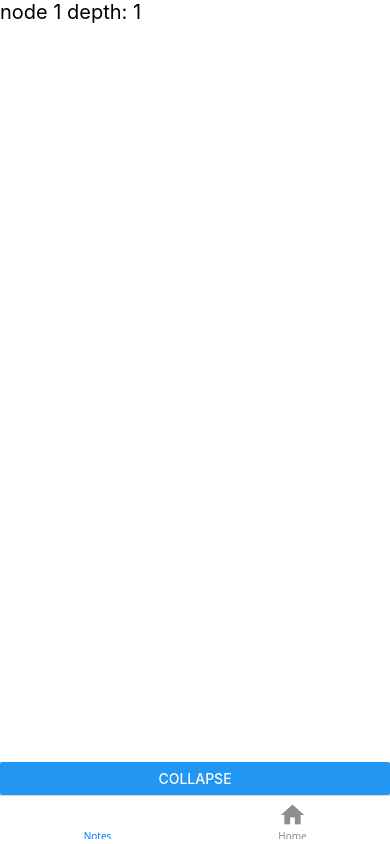
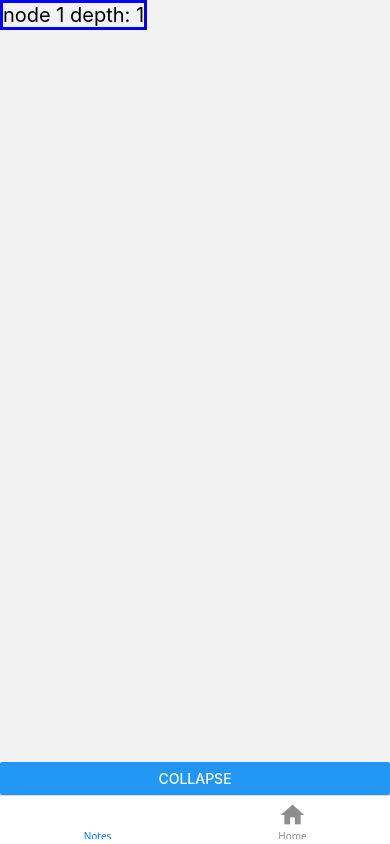
Before and after one commit to KyleMDavidson/Tree-Note, a React Native app: screen /Notes in a window 390 px wide. Built offline with nearby package versions, Linux system fonts and the light colour scheme.

Commit message:
align text to start & provide a little styling for note titles

```diff
--- a/app/screens/NotesScreen.tsx
+++ b/app/screens/NotesScreen.tsx
@@ -76,7 +76,7 @@ const NotesScreen = () => {
     <View style={{flex: 1}}>
     <GestureHandlerRootView style={{ flex: 1 }}>
       <GestureDetector gesture={Gesture.Pan()}>
-        <View style={styles.container}>
+        <View>
           {rootNode &&
  <View {...ResponderConfig}>
               <NoteTree
@@ -167,8 +167,10 @@ function NoteTree({
 
     return (
     <View>
-    <View ref={touchTargetBoundsRef} onLayout={(e)=>handleLayout(node.id, touchTargetBoundsRef)}>
-        <Text style={styles.nodeTitle}>{node.title}</Text></View>
+ <View style={styles.nodeContainer}>
+    <Text style={styles.nodeTitle} ref={touchTargetBoundsRef} onLayout={(e)=>handleLayout(node.id, touchTargetBoundsRef)}>{node.title}</Text>
+        {/* <Text style={styles.nodeTitle}>{node.title}</Text></View> */}
+        </View>
       {shouldRenderChildren && (
         <View style={styles.childrenContainer}>
           {node.children.map(child => (
@@ -212,13 +214,16 @@ const styles = StyleSheet.create({
     backgroundColor: '#fff',
   },
   nodeContainer: {
-    padding: 16,
-    borderBottomWidth: 1,
-    borderBottomColor: '#eee',
+    display: "flex",
+    flexDirection: "row",
+    alignItems: "flex-start"
   },
   nodeTitle: {
     fontSize: 20,
-    color: '#000',
+    color: "dark grey",
+    alignSelf: "flex-start",
+    borderColor: "blue",
+    borderWidth: 3
   },
   childrenContainer: {
     marginLeft: 20,
--- a/src/models/fixtures.ts
+++ b/src/models/fixtures.ts
@@ -8,7 +8,9 @@ export const TestRoot: Node = {
                 children: [
                     {
                         id: 3,
-                        children: [],
+                        children: [
+                            {id: 7, children: [], title: "node 7 depth 4", content: "this is a leaf"}
+                        ],
                         title: 'node 3 depth: 3',
                         content: 'this is a leaf',
                     }
```
